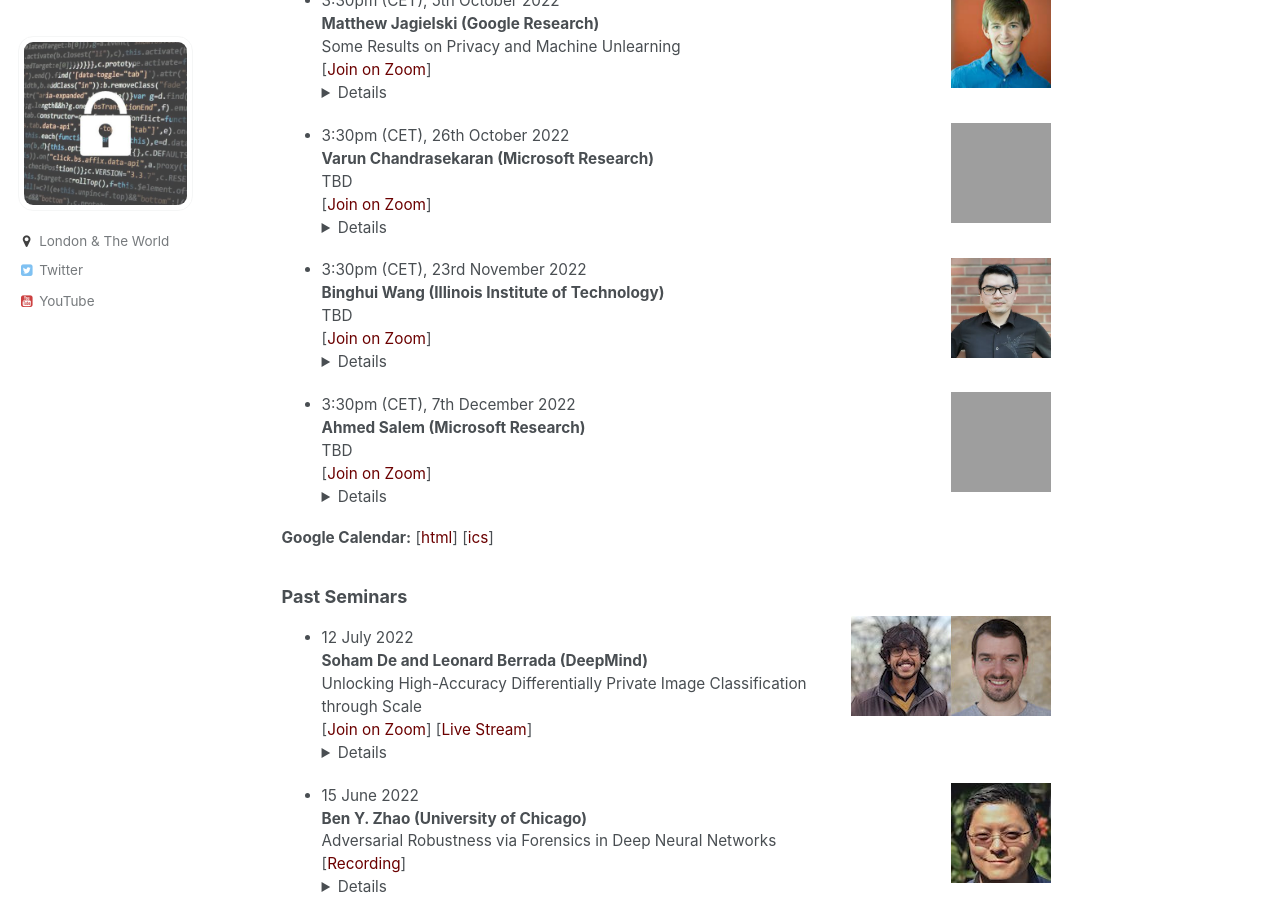
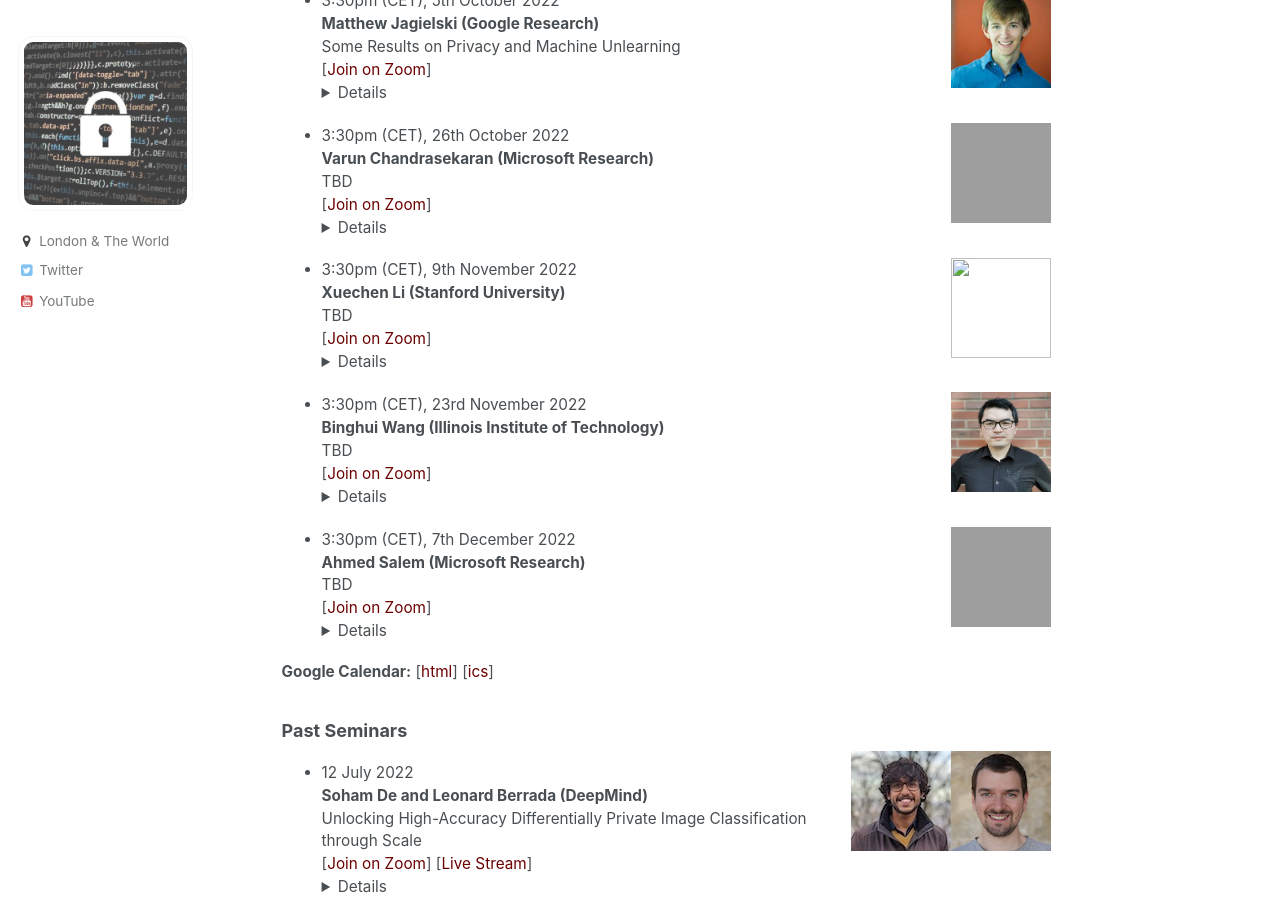
Before and after one commit to prisec-ml/prisec-ml.github.io, a Jekyll site: the page built from _pages/about.md, in a window 1280 px wide and 900 px high, scrolled down 641 px, cut to the strip 0-900 px from the top of the window. Built offline with Jekyll 4.4.1, drawn with Linux system fonts in a browser that asks for light colours; grey boxes are pictures that could not be loaded.

Commit message:
Update about.md

```diff
--- a/_pages/about.md
+++ b/_pages/about.md
@@ -36,6 +36,12 @@
 TBD
 [[Join on Zoom](https://cispa-de.zoom.us/j/97148371989?pwd=c0YwUkV1VXZXenpqaFpzNDB5eFk5QT09)] <details><br>**Abstract:**  <br><br>**Bio:** </details>
 
+
+<img src="" style="float:right;width:100px;height:100px;margin-top:00px">
+- 3:30pm (CET), 9th November 2022
+**Xuechen Li (Stanford University)**
+TBD
+[[Join on Zoom](https://cispa-de.zoom.us/j/97148371989?pwd=c0YwUkV1VXZXenpqaFpzNDB5eFk5QT09)] <details><br>**Abstract:**  <br><br>**Bio:** </details>
 
 <img src="../images/binghui.jpg" style="float:right;width:100px;height:100px;margin-top:00px">
 - 3:30pm (CET), 23rd November 2022
```
